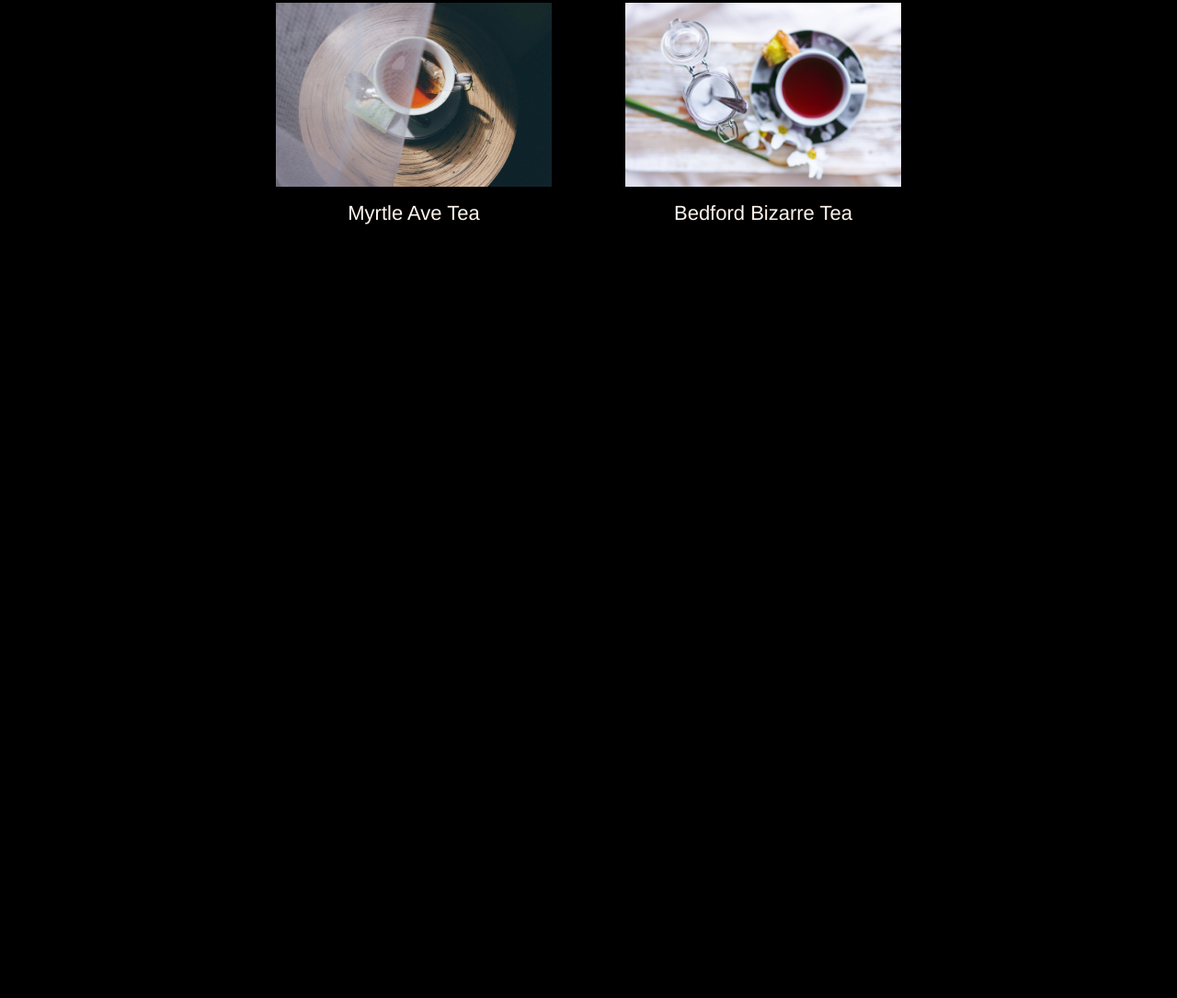
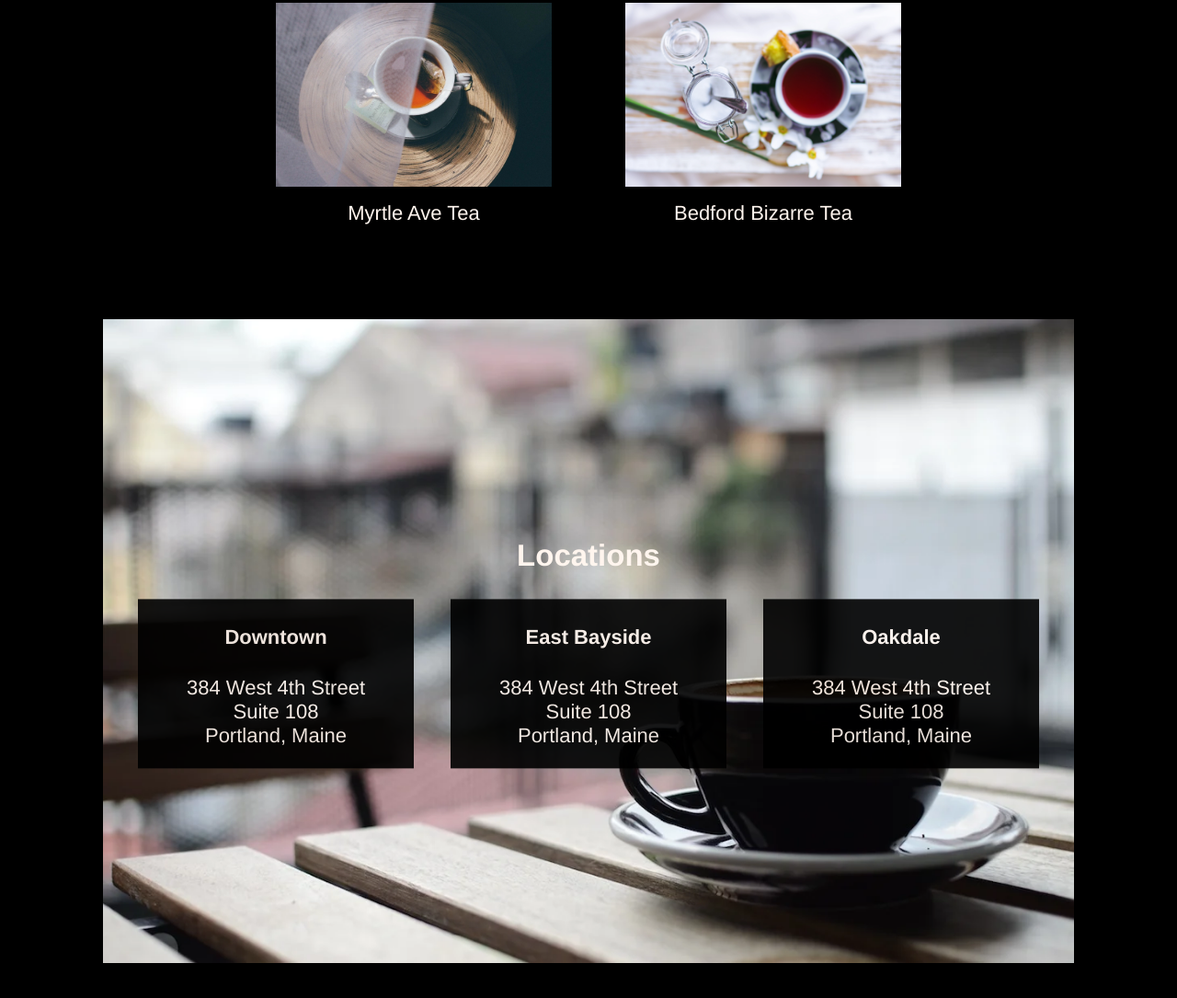
Before and after one commit to jesvica/codecademy, a plain HTML site: page webdev-foundations/tea-cozy/index.html in a window 1280 px wide. Shown: the part 1319-2404 px from the top of the page at 92% size. Before the commit the page ends 1666 px from the top, so only its background shows below. Drawn offline with Linux system fonts and the light colour scheme.

Commit message:
locations section, images and text added and styled

```diff
--- a/webdev-foundations/tea-cozy/index.html
+++ b/webdev-foundations/tea-cozy/index.html
@@ -58,6 +58,40 @@
         </div>
     </section>
 
+    <section class="locations">
+        <img src="images/img-locations-background.webp" alt="location">
+
+        <div class="locations-text">
+            <h2>Locations</h2>
+
+        <div class="address-section">
+            <div class="address-info">
+                <h4>Downtown</h4>
+                <p>384 West 4th Street<br>
+                    Suite 108<br>
+                    Portland, Maine
+                </p>
+            </div>
+
+            <div class="address-info">
+                <h4>East Bayside</h4>
+                <p>384 West 4th Street<br>
+                    Suite 108<br>
+                    Portland, Maine
+                </p>
+            </div>
+
+            <div class="address-info">
+                <h4>Oakdale</h4>
+                <p>384 West 4th Street<br>
+                    Suite 108<br>
+                    Portland, Maine
+                </p>
+            </div>
+        </div>
+        </div>
+    </section>
+
 </main>
 </body>
 </html>
--- a/webdev-foundations/tea-cozy/style.css
+++ b/webdev-foundations/tea-cozy/style.css
@@ -13,7 +13,6 @@ section {
 /* header styling */
 header {
     height: 69px;
-    /* position: fixed; */
     display: flex;
     border-bottom: 1px solid seashell;
 }
@@ -40,7 +39,7 @@ header ul li a {
 }
 
 /* body styling */
-/* hero */
+/* hero section */
 
 .hero {
     color: seashell;
@@ -85,3 +84,35 @@ header ul li a {
 figcaption {
     margin-top: 10px;
 }
+
+/* locations section */
+
+.locations {
+    position: relative;
+    display: inline-block;
+}
+.locations img {
+    display: block;
+    height: 700px;
+    width: auto;
+}
+
+.locations-text {
+    position: absolute;
+    top: 50%;
+    left: 50%;
+    transform: translate(-50%, -50%);
+}
+
+.address-section {
+    display: flex;
+    justify-content: center;
+    text-align: center;
+}
+
+.address-info {
+    background-color: black;
+    width: 300px;
+    margin: 0 20px;
+    opacity: 0.9;
+}
```
